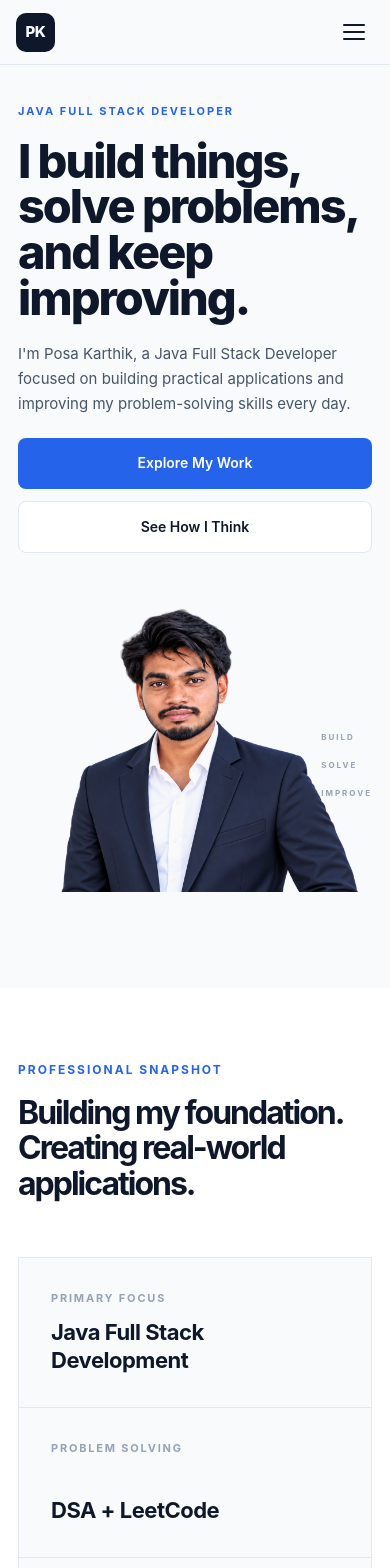
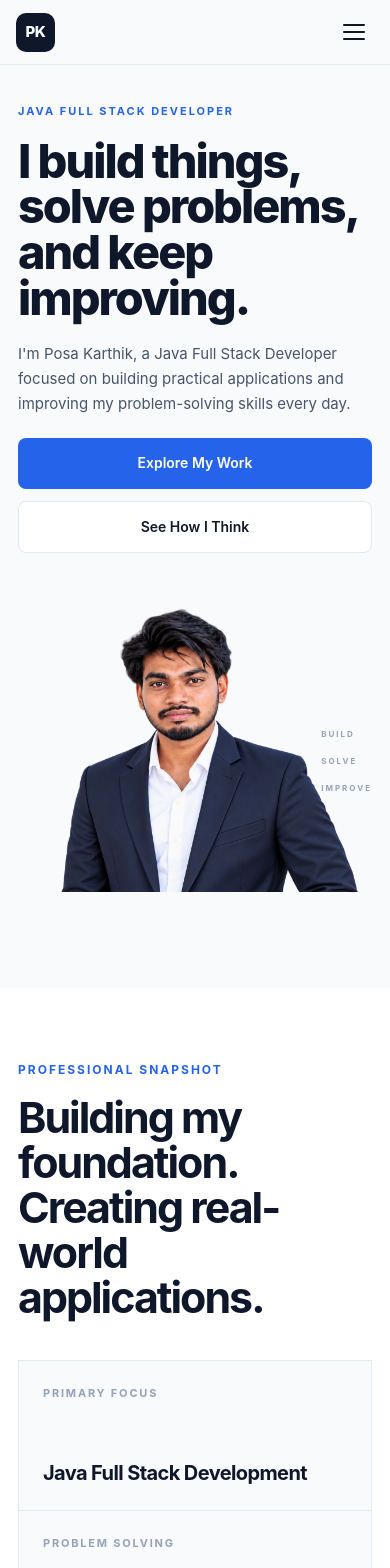
Before and after one commit to PosaKarthik/posa-karthik-portfolio, a React (Vite) app: page / in a window 390 px wide. Shown: the top 1568 px of the page. Built offline with nearby package versions, Linux system fonts and the light colour scheme.

Commit message:
feat: improved professional snapshot

```diff
--- a/src/components/DeveloperSnapshot.jsx
+++ b/src/components/DeveloperSnapshot.jsx
@@ -5,7 +5,11 @@ function DeveloperSnapshot() {
         <div className="snapshot-heading">
           <p className="section-label">PROFESSIONAL SNAPSHOT</p>
 
-          <h2>Building my foundation. Creating real-world applications.</h2>
+          <h2>
+            Building my foundation.
+            <br />
+            Creating real-world applications.
+          </h2>
         </div>
 
         <div className="snapshot-grid">
@@ -25,8 +29,8 @@ function DeveloperSnapshot() {
           </article>
 
           <article className="snapshot-card">
-            <p>CURRENT DIRECTION</p>
-            <h3>Building Real-World Applications</h3>
+            <p>BUILDING TOWARD</p>
+            <h3>Real-World Software</h3>
           </article>
         </div>
       </div>
--- a/src/index.css
+++ b/src/index.css
@@ -530,15 +530,17 @@ section > div {
 }
 
 .snapshot-heading {
-  max-width: 650px;
+  max-width: 720px;
 }
 
 .snapshot-heading h2 {
-  font-size: clamp(32px, 4vw, 52px);
-
-  line-height: 1.1;
-
-  letter-spacing: -2px;
+  max-width: 700px;
+
+  font-size: clamp(36px, 4.5vw, 58px);
+
+  line-height: 1.05;
+
+  letter-spacing: -2.5px;
 }
 
 .snapshot-grid {
@@ -551,7 +553,7 @@ section > div {
 }
 
 .snapshot-card {
-  min-height: 180px;
+  min-height: 190px;
 
   padding: 32px;
 
@@ -559,6 +561,7 @@ section > div {
   border-bottom: 1px solid var(--border);
 
   display: flex;
+
   flex-direction: column;
 
   justify-content: space-between;
@@ -566,14 +569,17 @@ section > div {
   background: var(--bg-primary);
 
   transition:
-    transform 0.2s ease,
-    background 0.2s ease;
+    transform 0.25s ease,
+    background 0.25s ease,
+    border-color 0.25s ease;
 }
 
 .snapshot-card:hover {
-  transform: translateY(-4px);
+  transform: translateY(-5px);
 
   background: var(--bg-secondary);
+
+  border-color: #cbd5e1;
 }
 
 .snapshot-card p {
@@ -586,13 +592,13 @@ section > div {
 }
 
 .snapshot-card h3 {
-  max-width: 300px;
-
-  font-size: 22px;
+  max-width: 340px;
+
+  font-size: 23px;
 
   line-height: 1.3;
 
-  letter-spacing: -0.5px;
+  letter-spacing: -0.6px;
 }
 
 /* =========================================================
@@ -607,6 +613,7 @@ section > div {
 
 .tech-stack-container {
   display: flex;
+
   flex-direction: column;
 
   gap: 56px;
@@ -654,6 +661,7 @@ section > div {
   border-bottom: 1px solid var(--dark-border);
 
   display: flex;
+
   flex-direction: column;
 
   gap: 22px;
@@ -718,47 +726,63 @@ section > div {
 
 .projects-container {
   display: flex;
+
   flex-direction: column;
+
   gap: 56px;
 }
 
 .projects-heading {
   display: flex;
+
   align-items: flex-end;
+
   justify-content: space-between;
+
   gap: 48px;
 }
 
 .projects-heading h2 {
   font-size: clamp(40px, 5vw, 64px);
+
   line-height: 1;
+
   letter-spacing: -2.5px;
 }
 
 .projects-heading > p {
   max-width: 480px;
+
   color: var(--text-secondary);
+
   font-size: 16px;
+
   line-height: 1.8;
 }
 
 .projects-grid {
   width: min(100%, 1120px);
+
   margin: 0 auto;
 
   display: grid;
+
   grid-template-columns: repeat(2, minmax(0, 1fr));
+
   gap: 28px;
 }
 
 .project-card {
   min-height: 0;
+
   padding: 36px;
 
   display: flex;
+
   flex-direction: column;
 
   border: 1px solid var(--border);
+
   background: var(--bg-secondary);
 
   transition:
@@ -798,6 +822,7 @@ section > div {
   display: flex;
 
   align-items: center;
+
   justify-content: space-between;
 
   gap: 16px;
@@ -935,7 +960,6 @@ section > div {
   color: var(--text-primary);
 
   font-size: 13px;
-
   font-weight: 700;
 
   transition: color 0.2s ease;
@@ -957,6 +981,7 @@ section > div {
 
 .problem-solving-container {
   display: flex;
+
   flex-direction: column;
 
   gap: 56px;
@@ -2349,6 +2374,7 @@ section > div {
 
   .project-card {
     min-height: 0;
+
     padding: 28px;
   }
 
@@ -2366,6 +2392,7 @@ section > div {
 
   .project-technologies {
     margin-top: 26px;
+
     padding-top: 20px;
   }
 
@@ -2599,8 +2626,6 @@ section > div {
   }
 
   .hero-actions {
-    width: 100%;
-
     flex-direction: column;
 
     align-items: stretch;
@@ -2610,34 +2635,18 @@ section > div {
     width: 100%;
   }
 
-  /* Hero Image */
-
   .hero-visual {
-    width: 100%;
-
-    max-width: 380px;
-
     height: 370px;
-
-    margin: 0 auto;
   }
 
   .hero-image {
     height: 370px;
-
-    object-fit: contain;
-
-    object-position: top center;
   }
 
   .hero-values {
-    top: 138px;
-
-    right: 0;
-
-    gap: 15px;
-
-    padding-left: 10px;
+    top: 135px;
+
+    gap: 14px;
   }
 
   .hero-values p {
@@ -2646,11 +2655,45 @@ section > div {
     letter-spacing: 2px;
   }
 
+  /* Snapshot */
+
+  .snapshot-container {
+    gap: 40px;
+  }
+
+  .snapshot-heading h2 {
+    font-size: clamp(34px, 11vw, 48px);
+
+    letter-spacing: -2px;
+  }
+
+  .snapshot-card {
+    min-height: 150px;
+
+    padding: 24px;
+  }
+
+  .snapshot-card h3 {
+    font-size: 20px;
+  }
+
+  /* Tech */
+
+  .tech-stack-container {
+    gap: 40px;
+  }
+
+  .tech-stack-heading h2 {
+    font-size: clamp(36px, 11vw, 50px);
+  }
+
+  .tech-card {
+    padding: 24px;
+  }
+
   /* Projects */
 
   .project-card {
-    min-height: 0;
-
     padding: 24px;
   }
 
@@ -2658,10 +2701,6 @@ section > div {
     margin-bottom: 28px;
   }
 
-  .project-content {
-    margin: 0;
-  }
-
   .project-meta {
     flex-direction: column;
 
@@ -2670,59 +2709,25 @@ section > div {
     gap: 8px;
   }
 
-  /* Problem Details */
-
-  .problem-details {
-    padding: 55px 18px;
-  }
-
-  .problem-details-header h1 {
-    font-size: clamp(40px, 12vw, 52px);
-
-    letter-spacing: -2px;
-  }
-
-  .problem-details-section {
-    padding: 32px 0;
-  }
-
-  .problem-code-wrapper {
-    border-radius: 6px;
-  }
-
-  .problem-code {
-    padding: 20px 16px;
-
-    font-size: 11px;
-
-    line-height: 1.65;
-  }
-
-  .copy-code-button {
-    top: 10px;
-
-    right: 10px;
-
-    padding: 7px 10px;
-
-    font-size: 10px;
-  }
-
-  .problem-details-takeaway > p:last-child {
-    padding: 20px;
-  }
-
-  .problem-practice-info > div {
-    padding: 20px;
+  .project-card h3 {
+    font-size: 28px;
+  }
+
+  /* Problem Solving */
+
+  .problem-card h3 {
+    font-size: 28px;
   }
 
   /* Contact */
 
-  .contact-heading h2 {
-    font-size: clamp(42px, 12vw, 58px);
+  .contact-container {
+    gap: 48px;
   }
 
   .contact-links a {
-    font-size: 15px;
-  }
-}
+    gap: 16px;
+
+    padding: 18px 0;
+  }
+}
```
